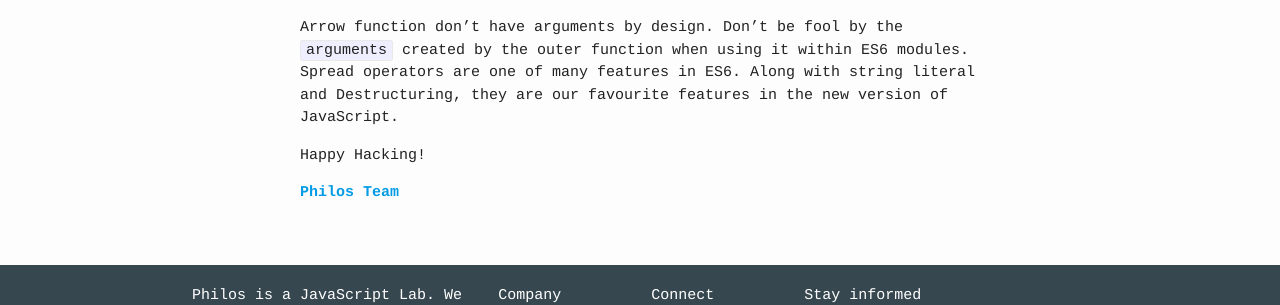
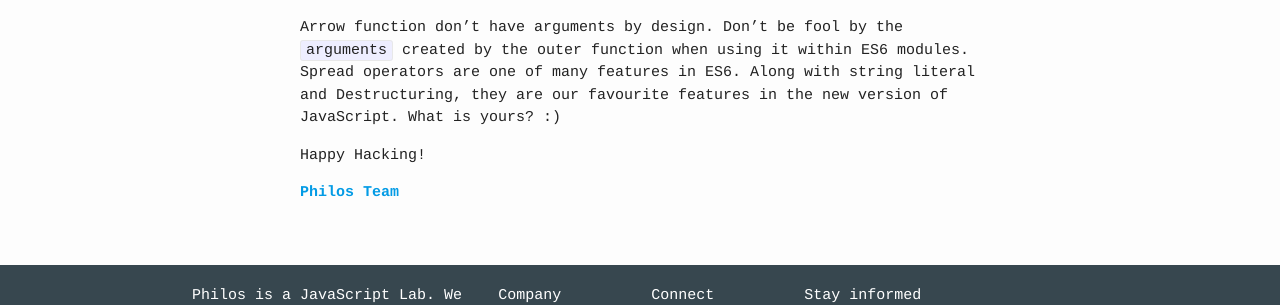
Before and after one commit to Philos-io/blog.philos.io, a Jekyll site: the page built from _posts/2015-11-01-arrow-functions-and-the-arguments-key-words.markdown, in a window 1280 px wide and 900 px high, scrolled down 2973 px. Shown: the part 328-633 px from the top of the window. Built offline with Jekyll 4.4.1, drawn with Linux system fonts in a browser that asks for light colours; comment, search, counter and statistics services are not loaded.

Commit message:
just engage more people :)

````diff
--- a/_posts/2015-11-01-arrow-functions-and-the-arguments-key-words.markdown
+++ b/_posts/2015-11-01-arrow-functions-and-the-arguments-key-words.markdown
@@ -99,7 +99,7 @@ With wallabyJS, you can clearly see that the spread operator is a real Array whi
 
 ## Conclusion
 
-Arrow function don’t have arguments by design. Don’t be fool by the ```arguments``` created by the outer function when using it within ES6 modules. Spread operators are one of many features in ES6. Along with string literal and Destructuring, they are our favourite features in the new version of JavaScript.
+Arrow function don’t have arguments by design. Don’t be fool by the ```arguments``` created by the outer function when using it within ES6 modules. Spread operators are one of many features in ES6. Along with string literal and Destructuring, they are our favourite features in the new version of JavaScript. What is yours? :)
 
 
 Happy Hacking!
````
